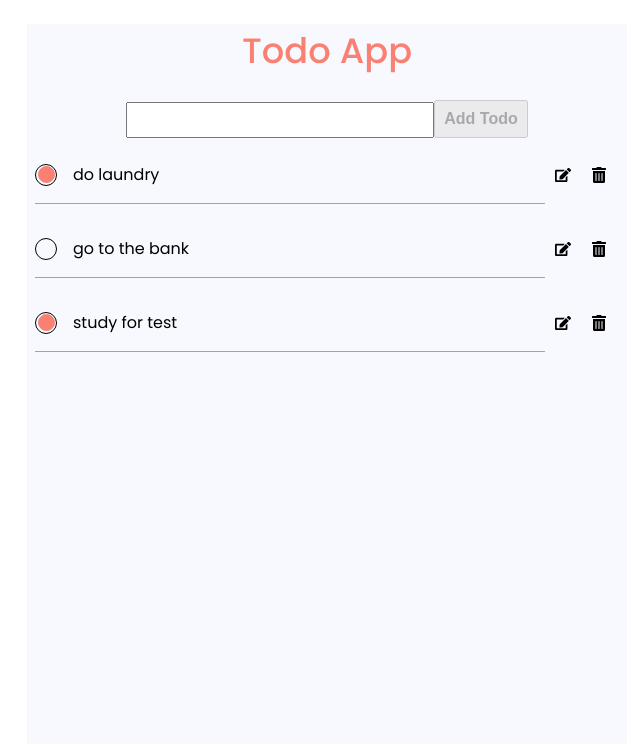
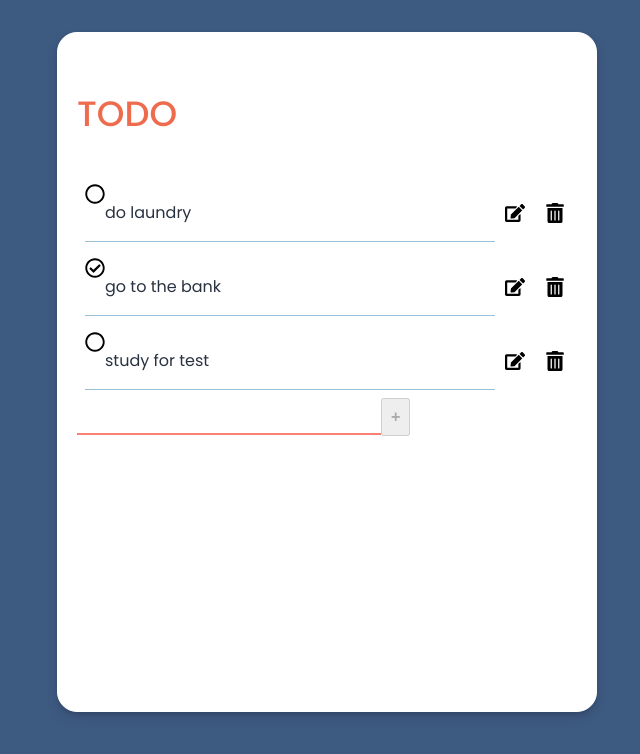
Before and after one commit to dwainejade/dwaine-todo-list, a React (Create React App) app: page / in a window 1280 px wide. Shown: the top 754 px of the page, without its empty margins (313-953 px from the left). Built offline with nearby package versions, Linux system fonts and the light colour scheme.

Commit message:
working in edit

```diff
--- a/src/App.css
+++ b/src/App.css
@@ -1,16 +1,20 @@
-.App {
-  text-align: center;
-  font-family: "Poppins";
-  background-color: ghostwhite;
-  max-width: 600px;
-  margin: auto;
-  min-height: 90vh;
+
+
+.app-wrapper {
+  border-radius: 20px;
+  border: 1px solid white;
+  padding: 1.2rem;
+  max-width: 500px;
+  min-height: 80vh;
+  margin: 2rem auto;
+  background-color: white;
+  box-shadow: rgba(50, 50, 93, 0.25) 0px 6px 12px -2px, rgba(0, 0, 0, 0.3) 0px 3px 7px -3px;
 }
 
 .app-title {
   font-size: 2.2rem;
   font-weight: 500;
-  color: salmon;
+  color: #EE6C4D;
 }
 
 ul {
--- a/src/App.js
+++ b/src/App.js
@@ -9,9 +9,13 @@ import "./App.css";
 function App() {
   return (
     <TodoProvider>
-      <div className="App">
-        <h1 className="app-title">Todo App</h1>
-        <TodoList></TodoList>
+      <div className="app-wrapper">
+
+          <div className="app-title">
+            <p>TODO</p>
+          </div>
+          <TodoList></TodoList>
+
       </div>
     </TodoProvider>
   );
--- a/src/components/Todo.js
+++ b/src/components/Todo.js
@@ -1,7 +1,7 @@
 import React, { useState } from "react";
-import { FaEdit, FaTrashAlt } from "react-icons/fa";
+import { FaEdit, FaTrashAlt, FaRegCheckCircle, FaRegCircle } from "react-icons/fa";
 import { useContext } from "react/cjs/react.development";
-import "./todo.scss";
+import "./todo.css";
 import { TodoContext } from "./TodoContext";
 
 export default function Todo({ todo }) {
@@ -32,22 +32,22 @@ export default function Todo({ todo }) {
 
           // style={{ border: "1px solid", width: "500px", margin: "20px auto" }}
         >
-          <div className="radio" onClick={() => markComplete(todo.id)}>
+          <div onClick={() => markComplete(todo.id)}>
             {todo.completed ? (
-              <div></div>
+              <FaRegCheckCircle className="checkbox" size={20}/>
             ) : (
-              <div className="radio-clicked"></div>
+              <FaRegCircle className="empty-checkbox" size={20}/>
             )}
           </div>
-          <p className="todo-title" onClick={() => setEdit}>
+          <p className="text" onClick={() => setEdit}>
             {todo.text}
           </p>
           {/* <p>id: {todo.id}</p> */}
           {/* <p>completed: {todo.completed.toString()}</p> */}
         </div>
         <div className="icons">
-          <FaEdit className="edit" />
-          <FaTrashAlt className="trash" onClick={() => deleteTodo(todo.id)} />
+          <FaEdit className="edit" size={20}/>
+          <FaTrashAlt className="trash" size={20} onClick={() => deleteTodo(todo.id)} />
         </div>
       </div>
     </div>
--- a/src/components/TodoContext.js
+++ b/src/components/TodoContext.js
@@ -21,9 +21,24 @@ export const TodoProvider = (props) => {
         }
     ]);
 
+    // // localStorage
+    // const todoStorage = {
+    //     fetch: function () {
+    //         let todos = JSON.parse(localStorage.getItem('todo-app') || '[]')
+    //         todos.forEach(function (todo, index) {
+    //             todo.id = index
+    //         })
+    //         todoStorage.uid = todos.length
+    //         return todos
+    //     },
+    //     save: function (todos) {
+    //         localStorage.setItem('todo-app', JSON.stringify(todos))
+    //     }
+    // }
+
 
 
     return <TodoContext.Provider
-        value={[todos, setTodos, ]}
+        value={[todos, setTodos,]}
     >{props.children}</TodoContext.Provider>;
 };
--- a/src/components/TodoList.js
+++ b/src/components/TodoList.js
@@ -20,6 +20,9 @@ function TodoList() {
 
     return (
         <div>
+            {todos.map((todo) => (
+                <Todo todo={todo} key={todo.id} />
+            ))}
             <form>
                 <input
                     type="text"
@@ -27,12 +30,9 @@ function TodoList() {
                     onChange={(e) => setInput(e.target.value)}
                 />
                 <button onClick={addTodo} disabled={!input}>
-          Add Todo
+                    +
                 </button>
             </form>
-      {todos.map((todo) => (
-        <Todo todo={todo} key={todo.id} />
-      ))}
         </div>
     );
 }
--- /dev/null
+++ b/src/components/todo.css
@@ -0,0 +1,65 @@
+.item-wrapper {
+  display: flex;
+  justify-content: space-between;
+  width: 100%;
+  padding: 0.5rem;
+}
+.text {
+  color: #293241;
+}
+.left-wrapper {
+  border-bottom: 1px solid #98C1D9;
+  max-width: 100%;
+  min-width: 300px;
+  display: flex;
+  flex: 4;
+}
+.todo-title {
+  text-align: justify;
+  padding-left: 1rem;
+}
+
+.radio {
+  width: 20px;
+  height: 20px;
+  border: 1px solid;
+  align-self: center;
+  border-radius: 20px;
+  display: flex;
+  cursor: pointer;
+}
+
+.radio-clicked {
+  width: 15px;
+  height: 15px;
+  border: 1px solid salmon;
+  background-color: salmon;
+  justify-content: center;
+  align-self: center;
+  margin: auto;
+  border-radius: 15px;
+}
+
+.icons {
+  display: flex;
+  align-items: center;
+  width: 90px;
+}
+.trash {
+  padding: 10px;
+  cursor: pointer;
+}
+.edit {
+  padding: 10px;
+  cursor: pointer;
+}
+
+input {
+  border: none;
+  border-bottom: 2px solid salmon;
+  transition: padding 0.3s 0.2s ease;
+}
+
+input:focus{
+  outline: none;
+}
--- a/src/components/todo.scss
+++ /dev/null
@@ -1,58 +0,0 @@
-.item-wrapper{
-  display: flex;
-  justify-content: space-between;
-  width: 100%;
-  padding: .5rem;
-
-  .left-wrapper{
-    border-bottom: 1px solid salmon;
-    max-width: 100%;
-    min-width: 300px;
-    display: flex;
-    flex: 4;
-
-    .todo-title{
-      text-align: justify;
-      padding-left: 1rem;
-    }
-
-    .radio{
-      width: 20px;
-      height: 20px;
-      border: 1px solid;
-      align-self: center;
-      border-radius: 20px;
-      display: flex;
-      cursor: pointer;
-
-    }
-
-    .radio-clicked{
-      width: 15px;
-      height: 15px;
-      border: 1px solid salmon;
-      background-color: salmon;
-      justify-content: center;
-      align-self: center;
-      margin:auto;
-      border-radius: 15px;
-    }
-
-  }
-
-  .icons{
-      display: flex;
-      align-items: center;
-      width: 90px;
-
-      .trash{
-        padding:10px;
-        cursor: pointer;
-      }
-      .edit{
-        padding:10px;
-        cursor: pointer;
-
-      }
-    }
-}
--- a/src/index.css
+++ b/src/index.css
@@ -4,4 +4,5 @@ body {
   margin: 0;
   padding: 0;
   font-family: "Poppins", sans-serif;
+  background-color: #3D5A80 ;
 }
```
Also changed, not shown: 2 other files (tests, documents, lock files or other folders). Lines whose indentation alone changed are shown as unchanged.
